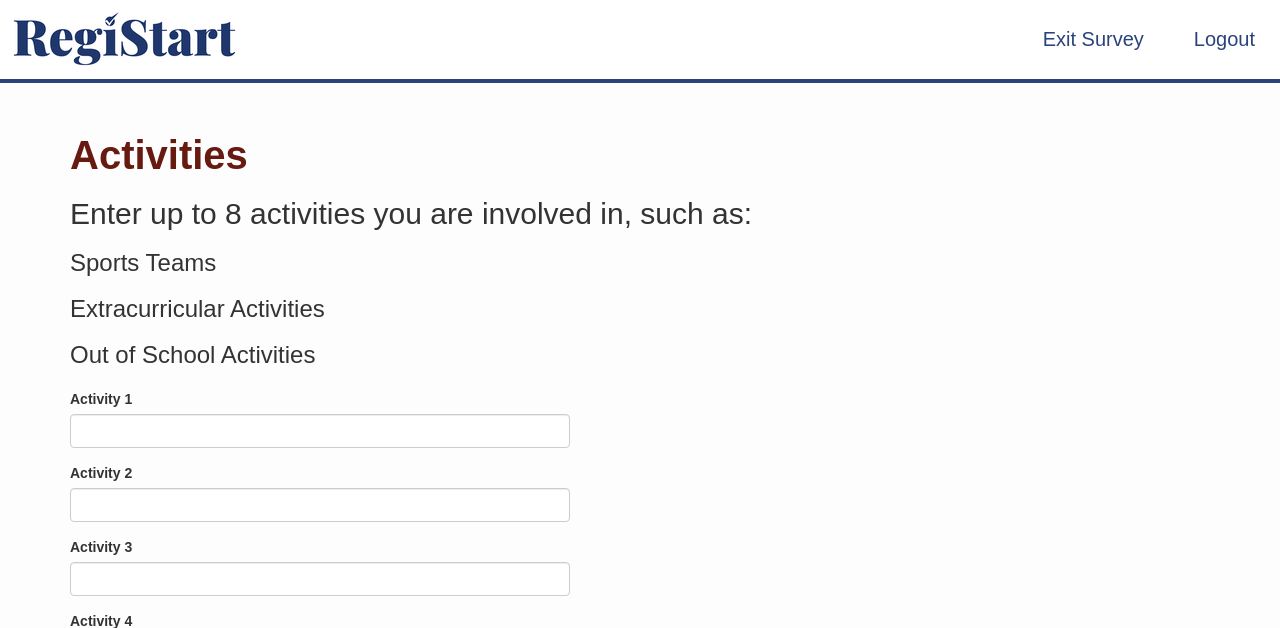
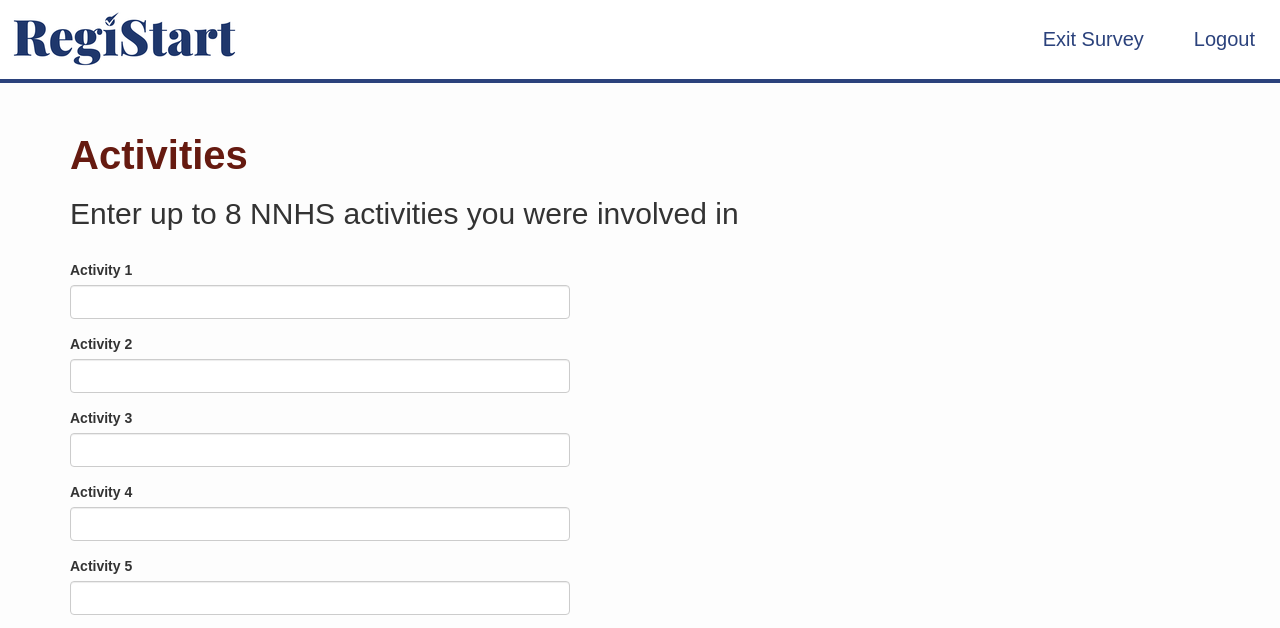
Before and after one commit to nnhsse201920/registart-webapp, a Flask app: page /survey/activities in a window 1280 px wide. Shown: the top 628 px of the page. Run offline with Flask 2, Linux system fonts and the light colour scheme; the visitor is signed in with stand-in values (Sample User, id 1); some libraries are stand-ins or nearby versions.

Commit message:
Update activities.html

```diff
--- a/Project/app/templates/activities.html
+++ b/Project/app/templates/activities.html
@@ -3,17 +3,9 @@
 
 {% block app_content %}
     <h1 id="aboutHeader">Activities</h1>
-    <h2>Enter up to 8 activities you are involved in, such as:
+    <h2 style="padding-bottom: 20px;">Enter up to 8 NNHS activities you were involved in
     </h2>
-    <h3>
-        Sports Teams
-    </h3>
-    <h3>
-        Extracurricular Activities
-    </h3>
-    <h3 style="padding-bottom: 10px;">
-        Out of School Activities
-    </h3>
+
     <form action="" method="post" class="form" role="form">
         {{ form.csrf_token() }}
     <d1>
```
